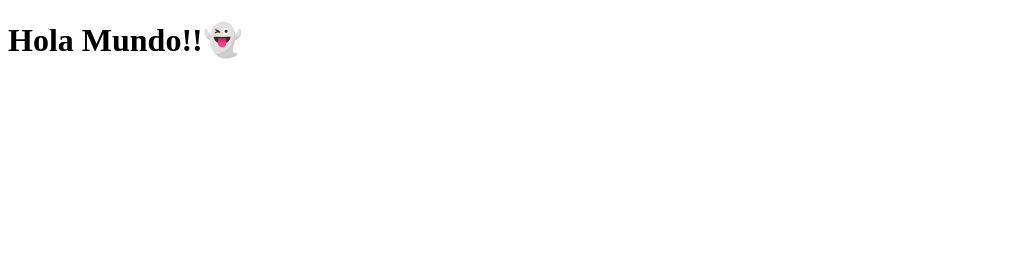
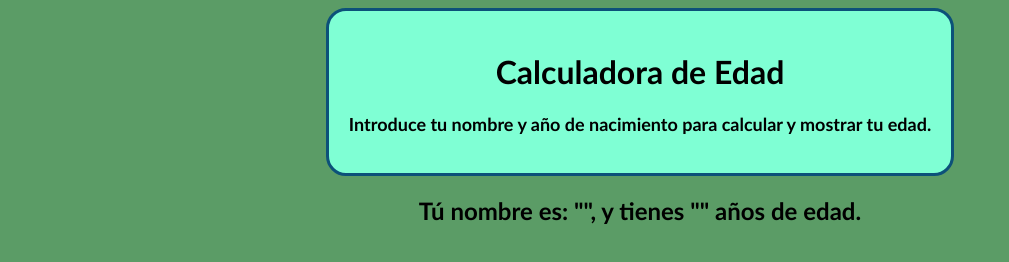
Before and after one commit to samuel0810/Practica-javascript, a plain HTML site: page Practica-javascript/index.html in a window 1280 px wide. Shown: the whole page, without its empty margins (0-1009 px from the left). Drawn offline with Linux system fonts and the light colour scheme.

Commit message:
añadiendo cambios

```diff
--- a/Practica-javascript/index.html
+++ b/Practica-javascript/index.html
@@ -1,13 +1,18 @@
 <!DOCTYPE html>
-<html lang="en">
+<html lang="es">
 <head>
     <meta charset="UTF-8">
     <meta name="viewport" content="width=device-width, initial-scale=1.0">
-    <title>Ejemplo Página Web</title>
+    <title>Calculadora de Edad</title>
     <link rel="stylesheet" href="style.css">
 </head>
 <body>
-    <h1>Hola Mundo!!👻</h1>
+    <header>
+        <h1>Calculadora de Edad</h1>
+        <p>Introduce tu nombre y año de nacimiento para calcular y mostrar tu edad.</p>
+    </header>
+
+    <h2>Tú nombre es: "", y tienes "" años de edad.</h2>
 
     <script src="script.js"></script>
 </body>
--- a/Practica-javascript/script.js
+++ b/Practica-javascript/script.js
@@ -0,0 +1 @@
+const fechaActual = 2025
--- a/Practica-javascript/style.css
+++ b/Practica-javascript/style.css
@@ -0,0 +1,23 @@
+body {
+    background-color: rgb(91, 156, 102);
+    font-family: 'Trebuchet MS', 'Lucida Sans Unicode', 'Lucida Grande', 'Lucida Sans', Arial, sans-serif;
+}
+
+header {
+    background-color: aquamarine;
+    width: fit-content;
+    border: 3px solid rgb(12, 81, 121);
+    text-align: center;
+    padding: 20px;
+    border-radius: 20px;
+    margin: auto;
+}
+
+p {
+    font-size: 18px;
+    font-weight: bold;
+}
+
+h2 {
+    text-align: center;
+}
```
Also changed, not shown: 3 other files.
